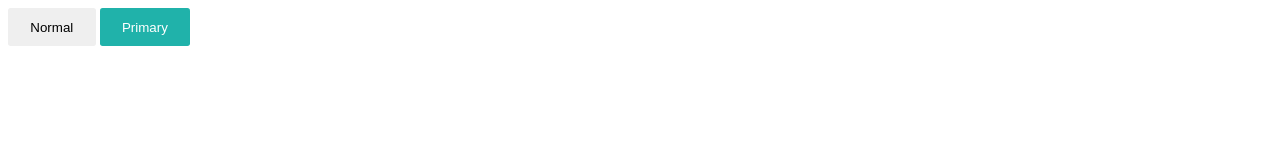
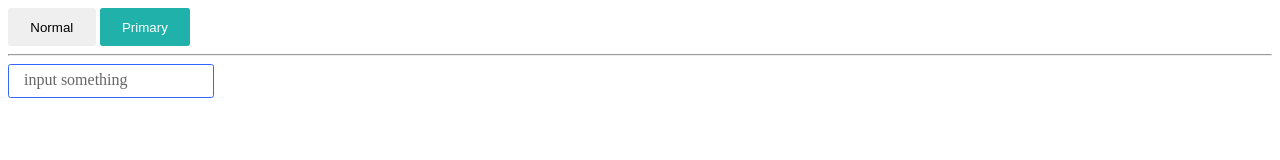
Before and after one commit to nmhillusion/metrix, a website built with webpack: page index.pug in a window 1280 px wide. Built offline with nearby package versions, Linux system fonts and the light colour scheme.

Commit message:
make input group

```diff
--- a/index.pug
+++ b/index.pug
@@ -10,3 +10,12 @@ html(lang="en")
     .button-container
       button.mt-btn Normal
       button.mt-btn.mt-primary Primary
+
+    hr
+
+    .input-container
+      .mt-input-form
+        input.mt-input(
+          type="text"
+        )
+        label.mt-label input something
--- a/scss/app.scss
+++ b/scss/app.scss
@@ -29,3 +29,50 @@
 .mt-danger {
   background-color: #f11;
 }
+
+.mt-input-form {
+  display: block;
+  position: relative;
+  height: 2em;
+
+  .mt-label {
+    position: absolute;
+    z-index: 1;
+    left: 1em;
+    margin: auto;
+    transition: all linear 0.2s;
+    color: #36f;
+    background-color: #fff;
+    line-height: 1em;
+    font-size: 50%;
+    top: -30%;
+  }
+
+  .mt-input {
+    position: relative;
+    z-index: 0;
+    height: 100%;
+    border: solid 1px #36f;
+    border-radius: 0.2em;
+    background-color: transparent;
+    color: #333;
+    padding: 0 1em;
+
+    &:empty ~ .mt-label {
+      line-height: 2em;
+      top: 0;
+      color: #666;
+      font-size: 100%;
+      background-color: transparent;
+    }
+
+    &:focus ~ .mt-label {
+      color: #36f;
+      background-color: #fff;
+      line-height: 1em;
+      font-size: 12px;
+      top: -30%;
+      padding: 0 0.2em;
+    }
+  }
+}
```
Also changed, not shown: app.css, index.html.
